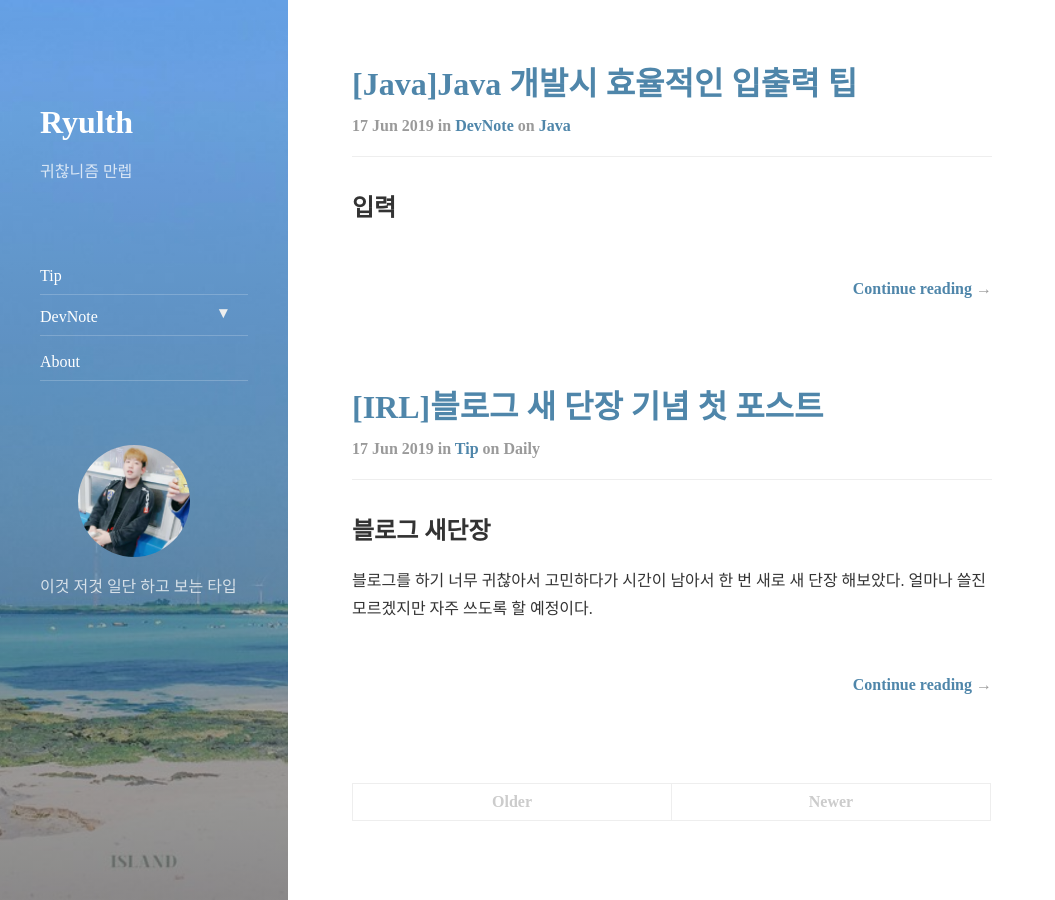
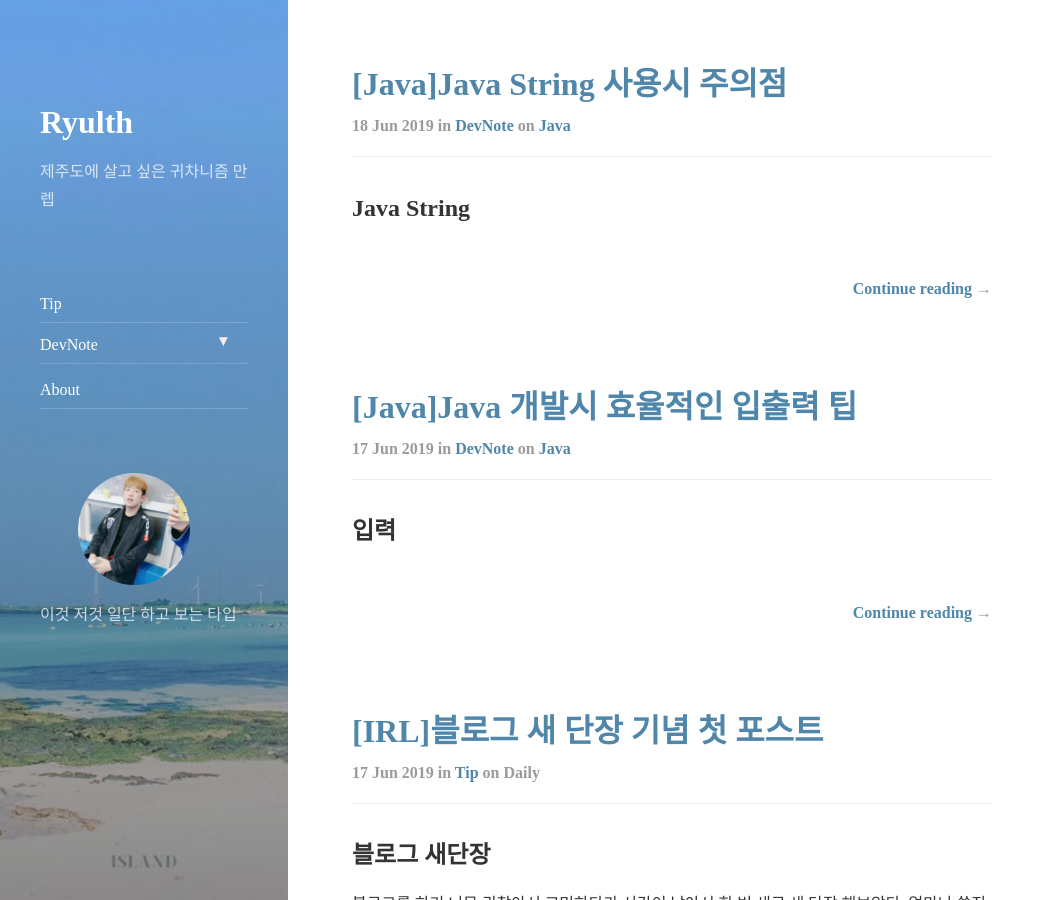
Before and after one commit to Ryulth/ryulth.github.io, a Jekyll site: the page built from index.html, in a window 1280 px wide and 900 px high. Shown: the whole window, without its empty margins (0-1055 px from the left). Built offline with Jekyll 4.4.1, drawn with Linux system fonts in a browser that asks for light colours; nearby versions of some CDN libraries; the list of posts is cut into pages by our own code; some of the changed lines change nothing that is shown.

Commit message:
feat: java String post 추가

````diff
--- a/_config.yml
+++ b/_config.yml
@@ -13,7 +13,7 @@ url:                 https://ryulth.github.io
 baseurl:             ""
 
 # A very short description of your page
-tagline:             귀찮니즘 만렙
+tagline:             제주도에 살고 싶은 귀차니즘 만렙
 
 # A short description of the page, used in the sidebar and as fallback for the meta description tag.
 # Markdown enabled, but don't use more than one paragraph (enforced by `>`)
--- /dev/null
+++ b/_posts/2019-06-18-java-string.md
@@ -0,0 +1,130 @@
+---
+layout: post
+title:  "[Java]Java String 사용시 주의점"
+subtitle: "Java String 사용시 주의점"
+categories: devnote
+tags: java
+---
+
+## Java String
+
+모든 언어에서 제일 처음 사용하는 자료형이 `String` 이다.  모든 시작은 "Hello World"를 따라 써보며 시작하기 때문이다.
+
+저는 알고리즘 풀이시 C++ 에서 Java 진영으로 넘어오면서 제일 큰 이점은 역시 `String` 관련 문제들이였다. 매우 사용하기 편하지만 편한만큼 조심해서 써야한다. JVM 내부적으로 나름대로 최적화를 많이 해주었지만 그래도 신경쓰고 사용해야 한다.
+
+### Java String 은 Immutable한 참조 자료형이다.
+
+new 생성자로 생성이 가능하고 리터럴 형식으로 생성이 가능하다.  또한 heap 메모리에서 관리한다는 사실은 다른 참조 자료형과는 다를게 없지만 immutable 하나는 틍징이 있다.
+
+```java
+String a = "test";
+String b = new String("test");
+a == b; // false
+a.equals(b); // true
+```
+
+두 가지 방법 모두 String 객체를 생성하지만 동작 방식이 다르다. new 로 선언된 것은 `String constant pool` 에 들어가지 않는다. 밑의 사진을 보면 이해가 갈 수 있다.
+
+![img](https://lh3.googleusercontent.com/3Iko09F6vHHT4tvp2cZ_I92lXKUHKqwQ_cqwk1WoLQsvca8O0AokSXg-W_ixK1B4m6tGFZNGwiCK2JDUG9cTvvib3yY4EazZXTqwrj1bFT9tGRqFn5DDiSQ5z_x1Hty406fx_H4)
+
+#### 동작원리
+
+동작원리를 알고 보면 new String 으로 선언하면 `String constant pool` 외부에 위치하게 된다. 리터럴로 선언하면 내부적으로 `interning` 이라는 과정이 진행된다. 즉 "string" 이라고 선언하면 `String constant pool`에 존재하는 리터럴이면 그 객체를 참조해 사용하고 없으면 생성하면서 `interning` 과정이 진행된다. `interning` 과정이 진행되면 문자열을 선언하면 `pool`에서 체크를 하고 다음부터 새 객체를 만들지 않는다.
+
+```java
+String a = "test";
+String b = new String("test");
+String c = new String("test").intern();
+a == b // false
+a == b.intern(); // true
+a.equals(b); // true
+a == c; // true
+a.equals(c); // true
+```
+
+`interning` 방식을 위에서 보면 알 수 있을 것이다.
+
+가끔 유틸 클래스중 `interning` 과정을 거치지 않는 함수들이 있는데 대표적으로 .substring() 이다. `interning` 과정을 거치지 않아서 동일성 비교가 먹히지 않는다. 이러한 상황이 있으니**문자열 비교시에는 `equals` 같은 메소드를 사용해 비교하자.**
+
+
+
+### String constatnt pool 위치 변경
+
+Java 7 이 되면서 `String constant pool` 의 위치가 `Perm`에서 `Heap` 로 변경이 되었다. Perm 은 늘릴 수는 있지만 고정된 사이즈이고 런타임에서 확장되지 않는다고 한다. 따라서 OutOfMemoryException 의 위험이 존재해 Heap 영역으로 위치를 변경하였다고 한다. Heap 영역에 올림으로   이 영역에 존재하는 String 객체들은 Heap 영역에 존재하기 때문에 GC의 대상이 된다.
+
+### String Immutable 특징
+
+`String` 은 불변객체라고 다들 소개한다. 그런데 불변 객체인데 값이 바뀌는 것을 볼 수 있다.
+
+``` java
+String a = "test";
+a = "change";
+System.out.println(a); // change
+```
+
+사실 값이 바뀌는 것이 아니라 a 라는 변수가 "change" 라는 (pool 에 없다면 String 객채를 생성하고 ) String 객체를 참조하는 것이다. 따라서 primitive 변수 처럼 값이 변한다고 생각하고 사용하다보면 메모리 관리 측면에서 매우 비효율 적이 될 수 있다.
+
+##### 따라서 String  `+` 연산에서 문제가 많이 발생한다.  새로운 객체가 계속 생기기 때문
+
+```java
+String a = "Dog";
+String b = "Cat";
+String c = a + b;
+System.out.println(c); // "DogCat"
+```
+
+이런 상황이 많이 나온다. 특히 `query` 작성시 혹은 `URI` 작성시 문제가 생긴다. 또한 반복문을 돌면서 + 연산을 할 경우 매우 큰 문제가 생길 수 있다. `+` 대신 `StringBuffer & StringBuilder`을 사용하자.
+
+### StringBuffer & StringBuilder ?
+
+수정가능한 문자열 객체라고 보면 될것이다. 그래서 변경작업에 대해 새로 객체를 할당하는 오버헤드가 적다. 따라서 문자열 연산이 많을 경우 사용하면 매우 이득이다.
+
+저 둘의 차이는 StringBuffer 는 `ThreadSafe` 하다는 점이다. 둘 다 슈퍼클래스는 AbstractStringBuilder로써 구현한 abstract method는 같다. 하지만 `StringBuffer`는 내부적인 함수에 `synchronized`가 걸려있다. 따라서 멀티스레드 환경에서는 `StringBuffer` 를 사용하면 좋다. 그런데 웹 어플리케이션에서는 대부분 멀티스레드 환경이고 개발자가 판단하기 어려운 경우 StringBuffer 를 사용하자. 저 둘의 성능차이는 오류나서 고생하는 것을 감당할만 하다. 뭐 알고리즘이나 단순 계산하는 로직일 경우 StringBuilder 를 사용하면된다.
+
+그런데 특이점은 Java 8 까지  `+` 경우 내부적으로는 StringBuilder 을 사용한다고 한다. 그러면 굳이 StringBuilder 을 선언해서 쓸 필요가 없지 않을까? 라는 생각도 들지만 + 연산 할때마다 새로운 StringBuilder 객체를 생성하기 때문에 개발자 스스로 한번 선언한 후에 `.append()` 메소드로 작업하는게 성능향상에 좋다. 특히 쿼리문 작성시 가독성을 높이려고 `+` 연산자가 많이 들어갈 때가 있는데 밑의 사례처럼 작성하라
+
+```java
+String q = "insert into";
+q += "table";
+q += "item1":
+q += item1Value.toString();
+db.excute(q);
+StringBuilder sb = new StringBuilder();
+sb.append("insert into");
+sb.append("table");
+sb.append("item1");
+sb.append(item1Value.toString());
+db.excute(sb); // or db.excute(sb.toString())
+```
+
+#### 성능 차이
+
+그 성능에 매우 집착을 보이는 이들이 있다. 이러한 경우도 `StringBuilder 가 무조건 빠르니까 이거 써야해` 하면서 `Thread-Safe` 하지 않는 상황에서도 사용할 수 있다. 밑에 2억번  돌려본 차이이다.
+
+```java
+public static void main(String[] args) {
+        long t0 = System.currentTimeMillis();
+        StringBuffer buf = new StringBuffer();
+        for (long i = 0 ; i < 20000000; i++){
+            buf.append("test string");
+        }
+        System.out.println("Buffers : "+(System.currentTimeMillis() - t0));
+
+        t0 = System.currentTimeMillis();
+        StringBuilder building = new StringBuilder();
+        for (long i = 0 ; i < 20000000; i++){
+            building.append("test string");
+        }
+        System.out.println("Builder : "+(System.currentTimeMillis() - t0));
+    }
+```
+
+```java
+Buffers : 1238
+Builder : 930
+```
+
+2억번 `append` 결과의 차이가 0.3초이다. 2억번 돌려야 0.3 초 성능 차이를 겨우 느낄 수 있는데 로직이 `Thread-Safe`가 확실하지 않다면 `StringBuffer` 을 쓰는 것이 정신건강에 좋을 것이다.
+
+## TODO
+Thread-Safe 검증하기
````
